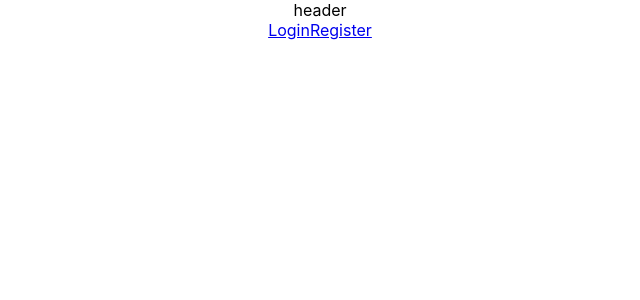
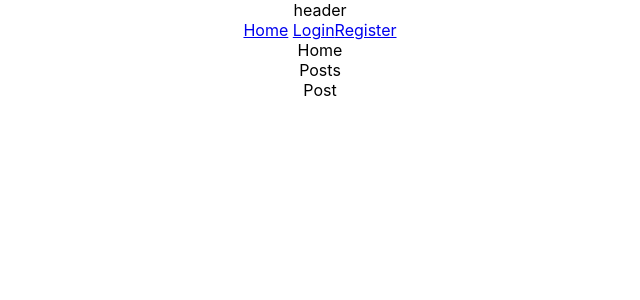
Before and after one commit to DanielMiguelez/Redux-FrontEnd-2023, a React (Create React App) app: page / in a window 1280 px wide. Shown: the top 300 px of the page, without its empty margins (320-960 px from the left). Built offline with nearby package versions, Linux system fonts and the light colour scheme.

Commit message:
header added

```diff
--- a/src/App.js
+++ b/src/App.js
@@ -1,6 +1,7 @@
 import React from "react";
 import "./App.css";
 import { BrowserRouter,Routes, Route } from "react-router-dom";
+import Home from "./components/Home/Home";
 import Login from "./components/Login/Login";
 import Register from "./components/Register/Register";
 import Header from "./components/Header/Header";
@@ -13,6 +14,7 @@
       <BrowserRouter>
       <Header/>
         <Routes>
+        <Route path="/" element={<Home/>} />
         <Route path="/register" element={<Register />} />
         <Route path="/login" element={<Login />} />
         <Route path="/profile" element={<Profile />} />
--- a/src/components/Header/Header.jsx
+++ b/src/components/Header/Header.jsx
@@ -18,6 +18,7 @@
       <span>header</span>
 
       <div>
+      <span><Link to="/" >Home</Link> </span>
         {user ? (
             <>
           <span onClick={onLogout}>Logout</span>
--- a/src/components/Home/Home.jsx
+++ b/src/components/Home/Home.jsx
@@ -1,9 +1,13 @@
-import React from 'react'
+import React from "react";
+import Posts from "../Posts/Posts";
 
 const Home = () => {
   return (
-    <div>Home</div>
-  )
-}
+    <div>
+      Home
+      <Posts />
+    </div>
+  );
+};
 
-export default Home
+export default Home;
--- /dev/null
+++ b/src/components/Posts/Post/Post.jsx
@@ -0,0 +1,9 @@
+import React from 'react'
+
+const Post = () => {
+  return (
+    <div>Post</div>
+  )
+}
+
+export default Post
--- /dev/null
+++ b/src/components/Posts/Posts.jsx
@@ -0,0 +1,13 @@
+import React from 'react'
+import Post from './Post/Post'
+
+const Posts = () => {
+  return (
+    <div>
+            Posts
+        <Post/>
+    </div>
+  )
+}
+
+export default Posts
```
Also changed, not shown: src/components/Header/Header.css (added).
